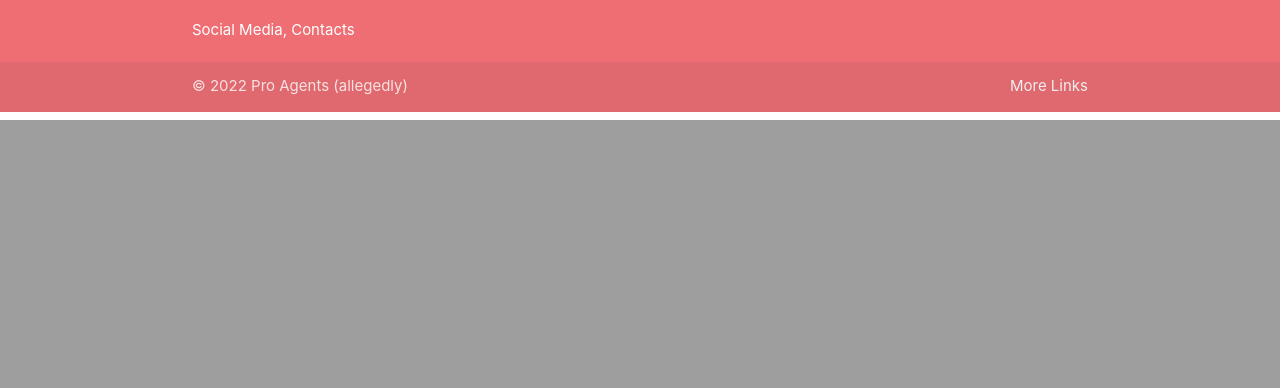
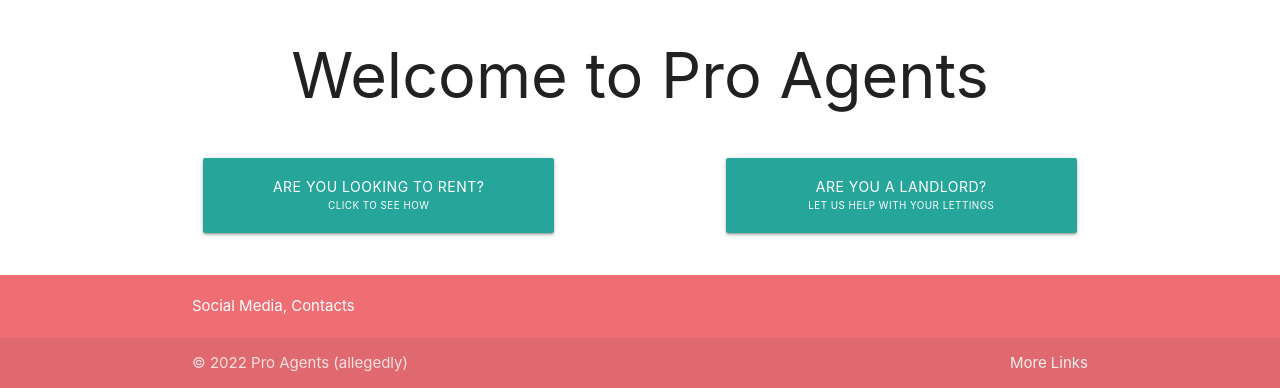
Before and after one commit to spanifer/pp4-fullstack, a Django app: template templates/index.html in a window 1280 px wide. Shown: the part 680-1068 px from the top of the page. Before the commit the page ends 800 px from the top, so only its background shows below. Run offline with Django 3.2, Linux system fonts and the light colour scheme; the template is opened without the code that fills it, so the values that code supplies are empty; parts of the project's set-up code (start-up, migrations or seed data) failed here and were passed over; some libraries are stand-ins or nearby versions.

Commit message:
Add Welcome-Info and buttons to Home

```diff
--- a/static/css/style.css
+++ b/static/css/style.css
@@ -22,6 +22,25 @@
     margin-top: 0;
 }
 
+/* ---------- Welcome Info */
+
+.nfo-btn {
+    height: 5rem;
+    width: 100%;
+    margin: 1.5rem 0;
+    line-height: normal;
+}
+
+/* .nfo-btn-title {
+
+} */
+
+.nfo-btn-info {
+    font-size: 0.7em;
+    line-height: normal;
+}
+
+
 /* ---------- Media Queries */
 
 @media screen and (min-width: 992px) {
--- a/templates/index.html
+++ b/templates/index.html
@@ -15,4 +15,31 @@
     </div>
 </div>
 
+<div id="welcome-nfo" class="center">
+    <h1>
+        Welcome to Pro Agents
+    </h1>
+    <div class="container">
+        <div class="row">
+            <div class="col s12 m5">
+                <button class="nfo-btn btn">
+                    <div class="nfo-btn-title">
+                        Are you looking to rent?
+                    </div>
+                    <span class="nfo-btn-info">Click to see how</span>
+                </button>
+            </div>
+            <div class="col s12 m5 offset-m2">
+                <button class="nfo-btn btn">
+                    <div class="nfo-btn-title">
+                        Are you a landlord?
+                    </div>
+                    <span class="nfo-btn-info">Let us help with your lettings</span>
+                </button>
+            </div>
+
+        </div>
+    </div>
+</div>
+
 {% endblock %}
```
